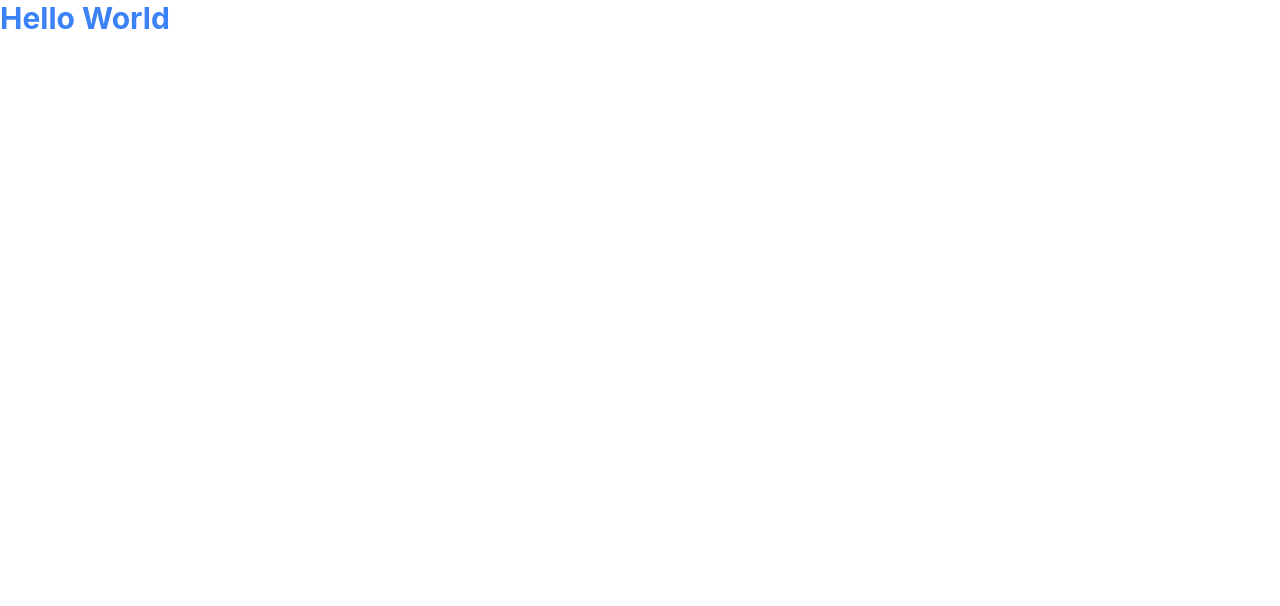
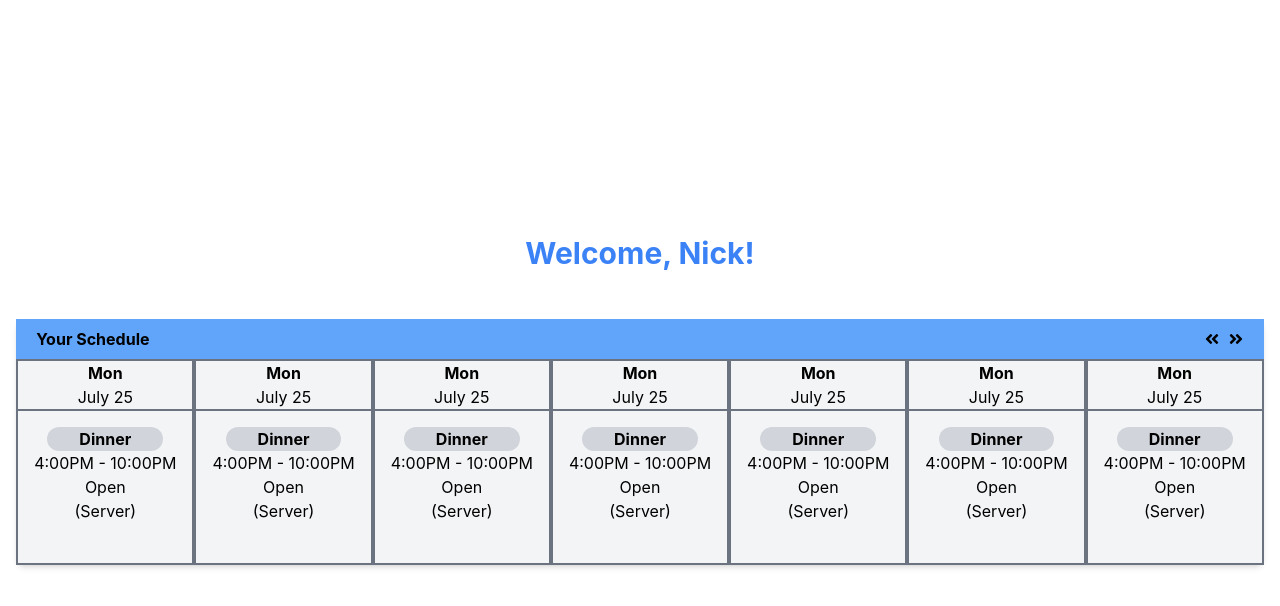
Before and after one commit to RealNickTriano/schedule-manager, a React (Create React App) app: page / in a window 1280 px wide. Shown: the top 606 px of the page. Built offline with nearby package versions, Linux system fonts and the light colour scheme.

Commit message:
schedule layout

```diff
--- a/package.json
+++ b/package.json
@@ -8,6 +8,8 @@
     "@testing-library/user-event": "^13.5.0",
     "react": "^18.2.0",
     "react-dom": "^18.2.0",
+    "react-icons": "^4.4.0",
+    "react-router-dom": "^6.3.0",
     "react-scripts": "5.0.1",
     "web-vitals": "^2.1.4"
   },
--- a/src/App.js
+++ b/src/App.js
@@ -1,8 +1,14 @@
+import { Routes, Route, Link } from "react-router-dom";
+import Login from "./components/Login";
+import Home from "./components/Home";
 
 function App() {
   return (
-    <div className="App">
-      <h1 className="text-3xl text-blue-500 font-bold">Hello World</h1>
+    <div className="">
+      <Routes>
+        <Route path='/' element={<Home />} />
+        <Route path='login' element={<Login />} />
+      </Routes>
     </div>
   );
 }
--- /dev/null
+++ b/src/components/Day.js
@@ -0,0 +1,20 @@
+import React from 'react'
+
+const Day = () => {
+  return (
+    <div className='flex flex-col justify-center items-center text-center border-gray-500 border-2'>
+        <div className=''>
+            <h1 className='font-bold'>Mon</h1>
+            <h1>July 25</h1>
+        </div>
+        <div className='border-gray-500 border-t-2 flex flex-col justify-center items-center pt-4 pb-10 px-4'>
+            <h1 className='font-bold bg-gray-300 rounded-full px-8'>Dinner</h1>
+            <h1 className=''>4:00PM - 10:00PM</h1>
+            <h1 className=''>Open</h1>
+            <h1 className=''>{`(Server)`}</h1>
+        </div>
+    </div>
+  )
+}
+
+export default Day
--- /dev/null
+++ b/src/components/Home.js
@@ -0,0 +1,31 @@
+import React from 'react'
+import { FaAngleDoubleRight, FaAngleDoubleLeft } from "react-icons/fa";
+import Day from './Day';
+
+const Home = () => {
+  return (
+    <div className='flex flex-col justify-center items-center min-h-screen'>
+        <h1 className="text-3xl text-blue-500 text-center font-bold">Welcome, Nick!</h1>
+        <div className='flex flex-col justify-center items-center bg-gray-100 rounded-lg shadow-md mt-12'>
+            <div className='bg-blue-400 flex justify-between items-center w-full py-2 px-5'>
+                <h1 className='font-bold'>Your Schedule</h1>
+                <div className='flex justify-center items-center gap-2'>
+                    <FaAngleDoubleLeft />
+                    <FaAngleDoubleRight />
+                </div>
+            </div>
+            <div className='flex justify-center items-center'>
+                <Day />
+                <Day />
+                <Day />
+                <Day />
+                <Day />
+                <Day />
+                <Day />
+            </div>
+        </div>
+    </div>
+  )
+}
+
+export default Home
--- /dev/null
+++ b/src/components/Login.js
@@ -0,0 +1,9 @@
+import React from 'react'
+
+const Login = () => {
+  return (
+    <h1 className="text-3xl text-blue-500 text-center font-bold">Log in</h1>
+  )
+}
+
+export default Login
--- a/src/index.js
+++ b/src/index.js
@@ -1,11 +1,14 @@
 import React from 'react';
 import ReactDOM from 'react-dom/client';
+import { BrowserRouter } from 'react-router-dom';
 import './index.css';
 import App from './App';
 
 const root = ReactDOM.createRoot(document.getElementById('root'));
 root.render(
   <React.StrictMode>
-    <App />
+    <BrowserRouter>
+      <App />
+    </BrowserRouter>
   </React.StrictMode>
 );
```
Also changed, not shown: 1 other file (tests, documents, lock files or other folders).
